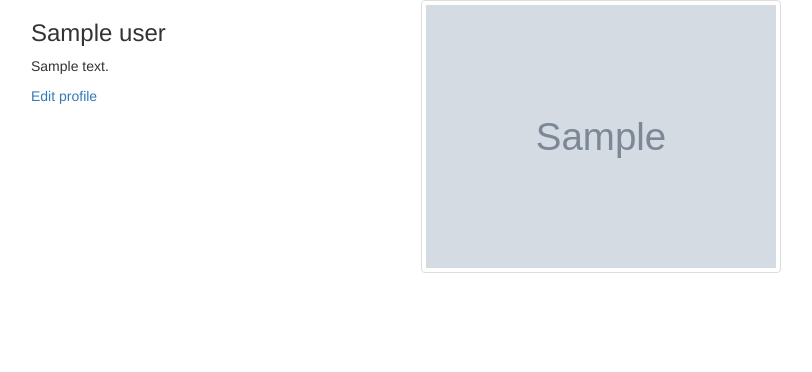
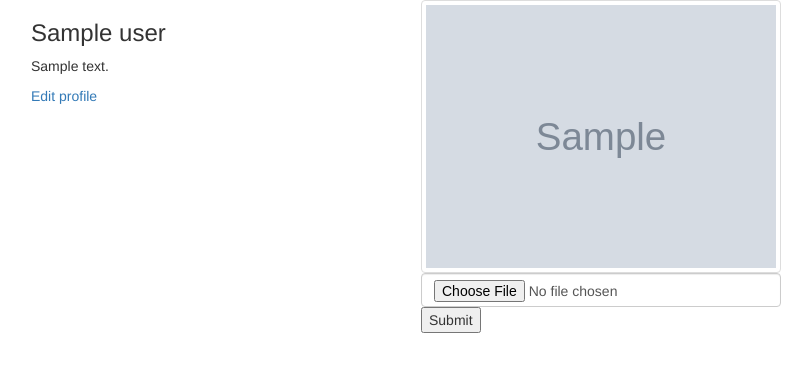
Before and after one commit to IsaacMorzy/One_Minute_Pitch, a Flask app: template app/templates/profile/profile.html in a window 1280 px wide. Shown: the top 372 px of the page, without its empty margins (39-851 px from the left). Run offline with Flask 2, Linux system fonts and the light colour scheme; a user stored in the database is signed in; tables that the repository leaves empty hold one stand-in row (values such as "Sample post"); the template is opened without the code that fills it: values that come from a table or form of the project are taken from there, most other values are stand-ins (such as "Sample title", 1, 10 or a date in 2020); grey boxes marked "Sample" are stand-in pictures; some libraries are stand-ins or nearby versions.

Commit message:
create a file upload form

```diff
--- a/app/templates/profile/profile.html
+++ b/app/templates/profile/profile.html
@@ -27,6 +27,14 @@
     {%else%}
     <p>No profile picture</p>
     {% endif %}
+    {% if user == current_user %}
+    <form  action="{{url_for('main.update_pic',uname=user.name)}}" method="post" enctype = "multipart/form-data">
+
+      <input type="file"  name="photo" class="form-control" required>
+      <input type="submit">
+      {% endif %}
+
+    </form>
   </div>
 </div>
 </div>
```
